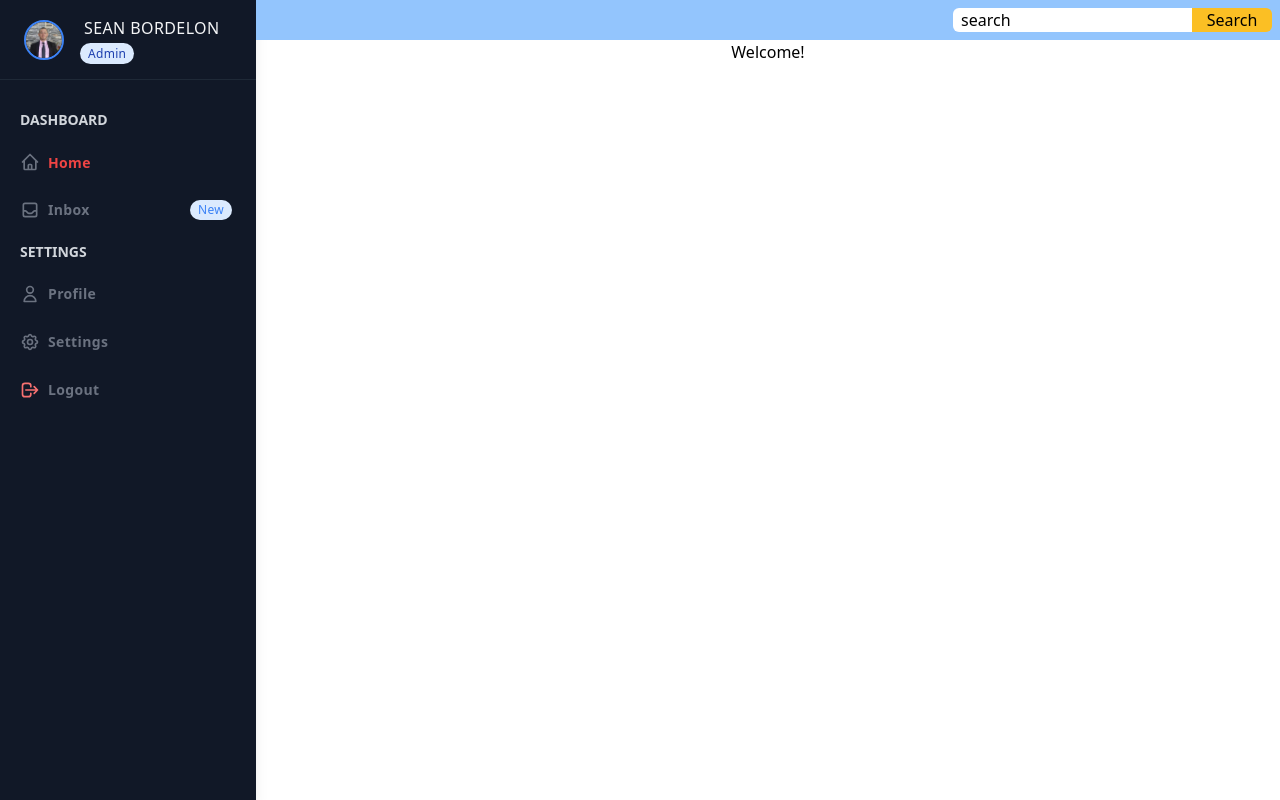
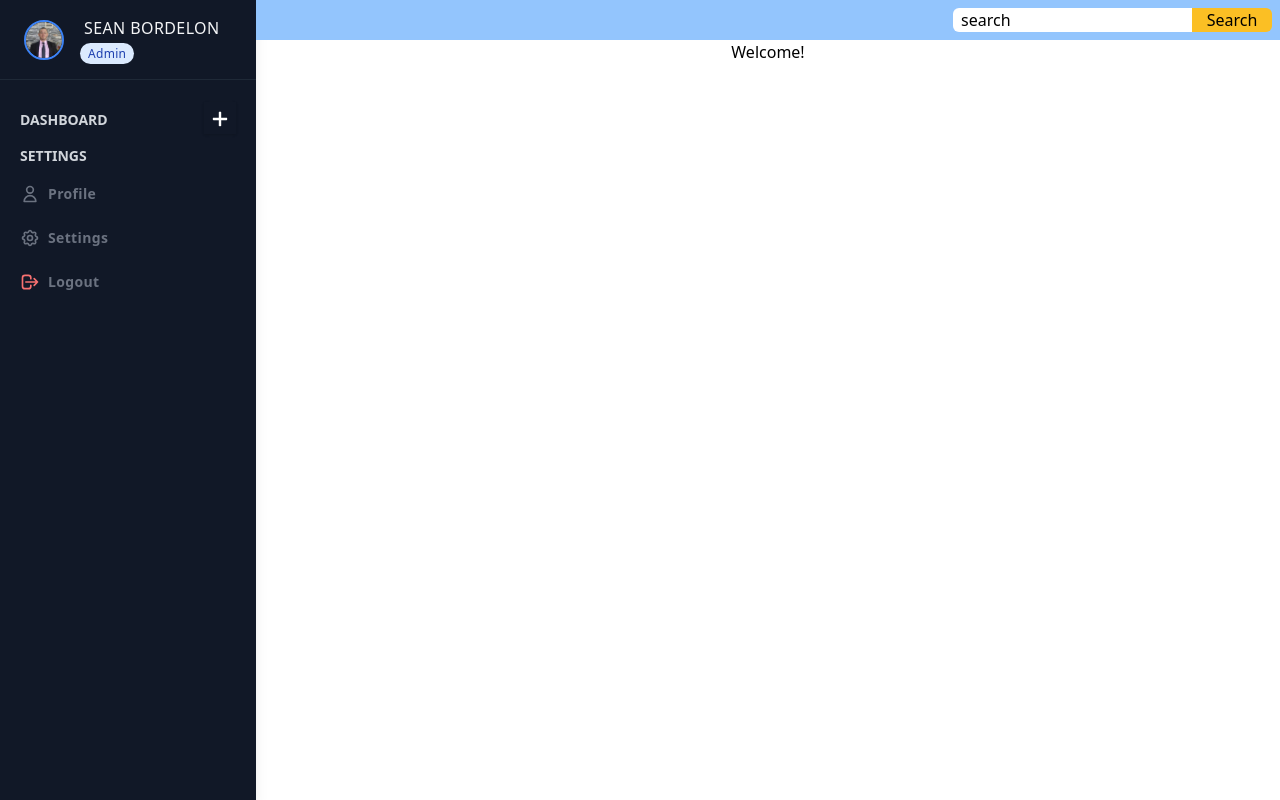
Before and after one commit to lsuman83/react-java-portfolio-app, a React (Create React App) app: page / in a window 1280 px wide. Built offline with nearby package versions, Linux system fonts and the light colour scheme.

Commit message:
Adding admin functionality to create routes in nav

```diff
--- a/src/components/Navbar.js
+++ b/src/components/Navbar.js
@@ -4,82 +4,191 @@ import profile from '../Me.jpg'
 import Logout from './auth/Logout'
 
 
+
 class Navbar extends React.Component {
+
+    constructor(props) {
+        super(props)
+
+        this.state={
+            pages: [{
+                name: '',
+                d: '',
+                route: ''
+            }],
+            open: false
+        }
+
+    }
+
+    handleClick = (event) => {
+        event.preventDefault()
+
+        if (event.currentTarget.id === 'open'){
+            this.setState({
+                open: true
+            })
+        }else if (event.currentTarget.id === 'close'){
+            this.setState({
+                open: false
+            })
+        }
+    }
+
+    handleSubmit = (event) => {
+        event.preventDefault()
+
+        if((this.state.pages.name === '') || (this.state.pages.d === '') || (this.state.pages.route === '')){
+            this.setState({
+                pages: [
+                    {
+                        name: event.target.name.value,
+                        d: event.target.icon.value,
+                        route: event.target.route.value
+                    }],
+                    open: false
+            })
+        } else{
+            this.setState({
+
+                pages: [
+                    ...this.state.pages,
+                    {
+                        name: event.target.name.value,
+                        d: event.target.icon.value,
+                        route: event.target.route.value
+                    }],
+                    open: false
+            })
+        }
+    }
+
     render(){
         return (
-
-                <nav className='w-64 flex-shrink-0'>
-                    <div class="flex-auto top-0 left-0 bg-gray-900 h-full shadow-lg">
-                        <div class="flex overflow-y-auto items-center pl-6 h-20 border-b border-gray-800">
-                            <img src={profile} alt="Sean Bordelon" class="rounded-full h-10 w-10 flex items-center justify-center mr-3 border-2 border-blue-500"/>
-                            <div class="ml-1">
-                                <p class="ml-1 text-md font-medium tracking-wide truncate text-gray-100 font-sans">SEAN BORDELON</p>
-                                <div class="badge">
-                                    <span class="px-2 py-0.5 ml-auto text-xs font-medium tracking-wide text-blue-800 bg-blue-100 rounded-full">Admin</span>
+            <div>
+                <nav className='w-64 h-full flex-shrink-0'>
+                    <div className="flex-auto top-0 left-0 bg-gray-900 h-full shadow-lg">
+                        <div className="flex overflow-y-auto items-center pl-6 h-20 border-b border-gray-800">
+                            <img src={profile} alt="Sean Bordelon" className="rounded-full h-10 w-10 flex items-center justify-center mr-3 border-2 border-blue-500"/>
+                            <div className="ml-1">
+                                <p className="ml-1 text-md font-medium tracking-wide truncate text-gray-100 font-sans">SEAN BORDELON</p>
+                                <div className="badge">
+                                    <span className="px-2 py-0.5 ml-auto text-xs font-medium tracking-wide text-blue-800 bg-blue-100 rounded-full">Admin</span>
                                 </div>
                             </div>
                         </div>
-                        <div class="overflow-y-auto overflow-x-hidden flex-grow">
-                            <ul class="flex flex-col py-6 space-y-1">
-                                <li class="px-5">
-                                    <div class="flex flex-row items-center h-8">
-                                        <div class="flex font-semibold text-sm text-gray-300 my-4 font-sans uppercase">Dashboard</div>
+                        <div className="overflow-y-auto overflow-x-hidden flex-grow">
+                            <ul className="flex flex-col py-6 space-y-1">
+                                <section>
+                                <li className="px-5">
+                                    <div className="flex flex-row items-center h-8">
+                                        <div className="flex font-semibold text-sm text-gray-300 my-4 font-sans uppercase">Dashboard</div>
+                                        <button id='open' onClick={this.handleClick} className="ml-24 mb-1 w-8 h-8 active:shadow-lg mouse shadow transition ease-in duration-200 focus:outline-none">
+                                            <svg viewBox="0 0 20 20" enableBackground="new 0 0 20 20" className="w-6 h-6 inline-block">
+                                                <path fill="#FFFFFF" d="M16,10c0,0.553-0.048,1-0.601,1H11v4.399C11,15.951,10.553,16,10,16c-0.553,0-1-0.049-1-0.601V11H4.601
+                                                    C4.049,11,4,10.553,4,10c0-0.553,0.049-1,0.601-1H9V4.601C9,4.048,9.447,4,10,4c0.553,0,1,0.048,1,0.601V9h4.399
+                                                    C15.952,9,16,9.447,16,10z" />
+                                            </svg>
+                                        </button>
+                                    </div>
+                                </li>
+                                {this.state.pages.map((page) => (page.name == '') || (page.d == '') || (page.route == '') ? null :
+                                (<li>
+                                   <NavLink
+                                        className="relative flex flex-row items-center h-11 focus:outline-none hover:bg-gray-700 text-gray-500 hover:text-gray-200 border-l-4 border-transparent hover:border-blue-500 pr-6"
+                                        activeClassName='text-red-500'
+                                        exact
+                                        to={page.route}
+                                    >
+                                        <span className="inline-flex justify-center items-center ml-4">
+                                            <svg className="w-5 h-5" fill="none" stroke="currentColor" viewBox="0 0 24 24" xmlns="http://www.w3.org/2000/svg"><path strokeLinecap="round" strokeLinejoin="round" stroke-width="2" d={page.d}></path></svg>
+                                        </span>
+                                        <span className="ml-2 font-semibold text-sm tracking-wide truncate font-sans">{page.name}</span>
+                                    </NavLink>
+                                </li>))}
+                                </section>
+                                <section>
+                                    <li className="px-5">
+                                        <div className="flex flex-row items-center h-8">
+                                            <div className="flex font-semibold text-sm text-gray-300 my-4 font-sans uppercase">Settings</div>
                                         </div>
                                     </li>
                                     <li>
-                                    <a href="#" class="relative flex flex-row items-center h-11 focus:outline-none hover:bg-gray-700 text-gray-500 hover:text-gray-200 border-l-4 border-transparent hover:border-blue-500 pr-6">
-                                        <span class="inline-flex justify-center items-center ml-4">
-                                            <svg class="w-5 h-5" fill="none" stroke="currentColor" viewBox="0 0 24 24" xmlns="http://www.w3.org/2000/svg"><path stroke-linecap="round" stroke-linejoin="round" stroke-width="2" d="M3 12l2-2m0 0l7-7 7 7M5 10v10a1 1 0 001 1h3m10-11l2 2m-2-2v10a1 1 0 01-1 1h-3m-6 0a1 1 0 001-1v-4a1 1 0 011-1h2a1 1 0 011 1v4a1 1 0 001 1m-6 0h6"></path></svg>
+                                        <a href="#" className="relative flex flex-row items-center h-11 focus:outline-none hover:bg-gray-700 text-gray-500 hover:text-gray-200 border-l-4 border-transparent hover:border-blue-500 pr-6">
+                                            <span className="inline-flex justify-center items-center ml-4">
+                                                <svg className="w-5 h-5" fill="none" stroke="currentColor" viewBox="0 0 24 24" xmlns="http://www.w3.org/2000/svg"><path strokeLinecap="round" strokeLinejoin="round" stroke-width="2" d="M16 7a4 4 0 11-8 0 4 4 0 018 0zM12 14a7 7 0 00-7 7h14a7 7 0 00-7-7z"></path></svg>
                                             </span>
-                                        <NavLink
-                                            activeClassName='text-red-500'
-                                            exact
-                                            to='/'
-                                        >
-                                            <span class="ml-2 font-semibold text-sm tracking-wide truncate font-sans">Home</span>
-                                        </NavLink>
+                                            <span className="ml-2 font-semibold text-sm tracking-wide truncate font-sans">Profile</span>
                                         </a>
                                     </li>
                                     <li>
-                                    <a href="#" class="relative flex flex-row items-center h-11 focus:outline-none hover:bg-gray-700 text-gray-500 hover:text-gray-200 border-l-4 border-transparent hover:border-blue-500 pr-6">
-                                        <span class="inline-flex justify-center items-center ml-4">
-                                            <svg class="w-5 h-5" fill="none" stroke="currentColor" viewBox="0 0 24 24" xmlns="http://www.w3.org/2000/svg"><path stroke-linecap="round" stroke-linejoin="round" stroke-width="2" d="M20 13V6a2 2 0 00-2-2H6a2 2 0 00-2 2v7m16 0v5a2 2 0 01-2 2H6a2 2 0 01-2-2v-5m16 0h-2.586a1 1 0 00-.707.293l-2.414 2.414a1 1 0 01-.707.293h-3.172a1 1 0 01-.707-.293l-2.414-2.414A1 1 0 006.586 13H4"></path></svg>
-                                        </span>
-                                        <span class="ml-2 font-semibold text-sm tracking-wide truncate font-sans">Inbox</span>
-                                        <span class="px-2 py-0.5 ml-auto text-xs font-medium tracking-wide text-blue-500 bg-blue-100 rounded-full">New</span>
-                                    </a>
-                                </li>
-                                <li class="px-5">
-                                    <div class="flex flex-row items-center h-8">
-                                        <div class="flex font-semibold text-sm text-gray-300 my-4 font-sans uppercase">Settings</div>
-                                    </div>
-                                </li>
-                                <li>
-                                    <a href="#" class="relative flex flex-row items-center h-11 focus:outline-none hover:bg-gray-700 text-gray-500 hover:text-gray-200 border-l-4 border-transparent hover:border-blue-500 pr-6">
-                                        <span class="inline-flex justify-center items-center ml-4">
-                                            <svg class="w-5 h-5" fill="none" stroke="currentColor" viewBox="0 0 24 24" xmlns="http://www.w3.org/2000/svg"><path stroke-linecap="round" stroke-linejoin="round" stroke-width="2" d="M16 7a4 4 0 11-8 0 4 4 0 018 0zM12 14a7 7 0 00-7 7h14a7 7 0 00-7-7z"></path></svg>
-                                        </span>
-                                        <span class="ml-2 font-semibold text-sm tracking-wide truncate font-sans">Profile</span>
-                                    </a>
-                                </li>
-                                <li>
-                                    <a href="#" class="relative flex flex-row items-center h-11 focus:outline-none hover:bg-gray-700 text-gray-500 hover:text-gray-200 border-l-4 border-transparent hover:border-blue-500 pr-6">
-                                        <span class="inline-flex justify-center items-center ml-4">
-                                            <svg class="w-5 h-5" fill="none" stroke="currentColor" viewBox="0 0 24 24" xmlns="http://www.w3.org/2000/svg">
-                                                <path stroke-linecap="round" stroke-linejoin="round" stroke-width="2" d="M10.325 4.317c.426-1.756 2.924-1.756 3.35 0a1.724 1.724 0 002.573 1.066c1.543-.94 3.31.826 2.37 2.37a1.724 1.724 0 001.065 2.572c1.756.426 1.756 2.924 0 3.35a1.724 1.724 0 00-1.066 2.573c.94 1.543-.826 3.31-2.37 2.37a1.724 1.724 0 00-2.572 1.065c-.426 1.756-2.924 1.756-3.35 0a1.724 1.724 0 00-2.573-1.066c-1.543.94-3.31-.826-2.37-2.37a1.724 1.724 0 00-1.065-2.572c-1.756-.426-1.756-2.924 0-3.35a1.724 1.724 0 001.066-2.573c-.94-1.543.826-3.31 2.37-2.37.996.608 2.296.07 2.572-1.065z"></path>
-                                                <path stroke-linecap="round" stroke-linejoin="round" stroke-width="2" d="M15 12a3 3 0 11-6 0 3 3 0 016 0z"></path>
+                                        <a href="#" className="relative flex flex-row items-center h-11 focus:outline-none hover:bg-gray-700 text-gray-500 hover:text-gray-200 border-l-4 border-transparent hover:border-blue-500 pr-6">
+                                            <span className="inline-flex justify-center items-center ml-4">
+                                                <svg className="w-5 h-5" fill="none" stroke="currentColor" viewBox="0 0 24 24" xmlns="http://www.w3.org/2000/svg">
+                                                    <path strokeLinecap="round" strokeLinejoin="round" stroke-width="2" d="M10.325 4.317c.426-1.756 2.924-1.756 3.35 0a1.724 1.724 0 002.573 1.066c1.543-.94 3.31.826 2.37 2.37a1.724 1.724 0 001.065 2.572c1.756.426 1.756 2.924 0 3.35a1.724 1.724 0 00-1.066 2.573c.94 1.543-.826 3.31-2.37 2.37a1.724 1.724 0 00-2.572 1.065c-.426 1.756-2.924 1.756-3.35 0a1.724 1.724 0 00-2.573-1.066c-1.543.94-3.31-.826-2.37-2.37a1.724 1.724 0 00-1.065-2.572c-1.756-.426-1.756-2.924 0-3.35a1.724 1.724 0 001.066-2.573c-.94-1.543.826-3.31 2.37-2.37.996.608 2.296.07 2.572-1.065z"></path>
+                                                    <path strokeLinecap="round" strokeLinejoin="round" stroke-width="2" d="M15 12a3 3 0 11-6 0 3 3 0 016 0z"></path>
                                                 </svg>
                                             </span>
-                                        <span class="ml-2 font-semibold text-sm tracking-wide truncate font-sans">Settings</span>
+                                            <span className="ml-2 font-semibold text-sm tracking-wide truncate font-sans">Settings</span>
                                         </a>
                                     </li>
                                     <li>
                                         <Logout />
                                     </li>
+                                </section>
                             </ul>
                         </div>
                     </div>
                 </nav>
+                {this.state.open ? (
+                    <div class="main-modal fixed w-full h-100 inset-0 z-50 overflow flex justify-center items-center"
+                    style={{backgroundColor: 'rgba(0,0,0,.7)'}}>
+                    <div
+                        class="border border-teal-500 shadow-lg modal-container bg-white w-11/12 md:max-w-md mx-auto rounded shadow-lg z-50 overflow-y-auto">
+                        <div class="modal-content py-4 text-left px-6">
+                            <div class="flex justify-between items-center pb-3">
+                                <p class="text-2xl font-bold">Header</p>
+                                <button type="button" id='close' onClick={this.handleClick}>
+                                    <div class="modal-close cursor-pointer z-50">
+                                        <svg class="fill-current text-black" xmlns="http://www.w3.org/2000/svg" width="18" height="18"
+                                            viewBox="0 0 18 18">
+                                            <path
+                                                d="M14.53 4.53l-1.06-1.06L9 7.94 4.53 3.47 3.47 4.53 7.94 9l-4.47 4.47 1.06 1.06L9 10.06l4.47 4.47 1.06-1.06L10.06 9z">
+                                            </path>
+                                        </svg>
+                                    </div>
+                                </button>
+                            </div>
+                            <div class="my-5">
+                                <form className='m-4 flex flex-col' onSubmit={this.handleSubmit}>
+                                    <div class='flex mb-2'>
+                                        <span class="text-sm border border-2 rounded-l px-4 py-2 bg-gray-300 whitespace-no-wrap">Page Neme:</span>
+                                        <input className='border border-2 rounded-r px-4 py-2 w-full' type='text' id='name' name='name' placeholder='Home'/>
+                                    </div>
+
+                                    <div class='flex mb-2'>
+                                        <span class="text-sm border border-2 rounded-l px-4 py-2 bg-gray-300 whitespace-no-wrap">Icon:</span>
+                                        <input className='border border-2 rounded-r px-4 py-2 w-full' type='textarea' id='icon' name='icon' placeholder="Dimensions"/>
+                                    </div>
+
+                                    <div class='flex mb-2'>
+                                        <span class="text-sm border border-2 rounded-l px-4 py-2 bg-gray-300 whitespace-no-wrap">Route:</span>
+                                        <input className='border border-2 rounded-r px-4 py-2 w-full' type='text' id='route' name='route' placeholder="/login"/>
+                                    </div>
+
+                                    <div class='mt-2'>
+                                    <button id='close' onClick={this.handleClick}
+                                        class="focus:outline-none modal-close px-4 bg-gray-400 p-3 rounded-lg text-black hover:bg-gray-300">Cancel</button>
+                                    <button type='submit'
+                                        class="focus:outline-none px-4 bg-teal-500 p-3 ml-3 rounded-lg text-white hover:bg-teal-400">Confirm</button>
+                                        </div>
+                                </form>
+                            </div>
+                        </div>
+                    </div>
+                </div>
+                ) : null }
+            </div>
         )
     }
 }
```
Lines whose indentation alone changed are shown as unchanged.
